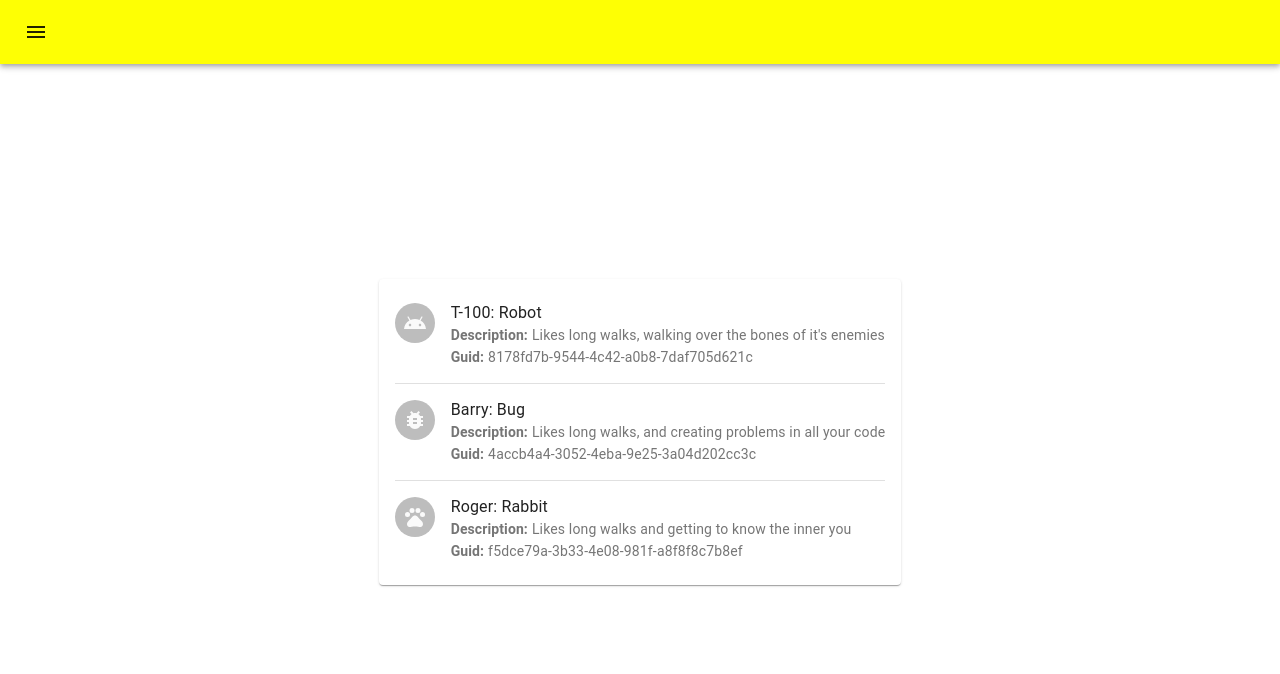
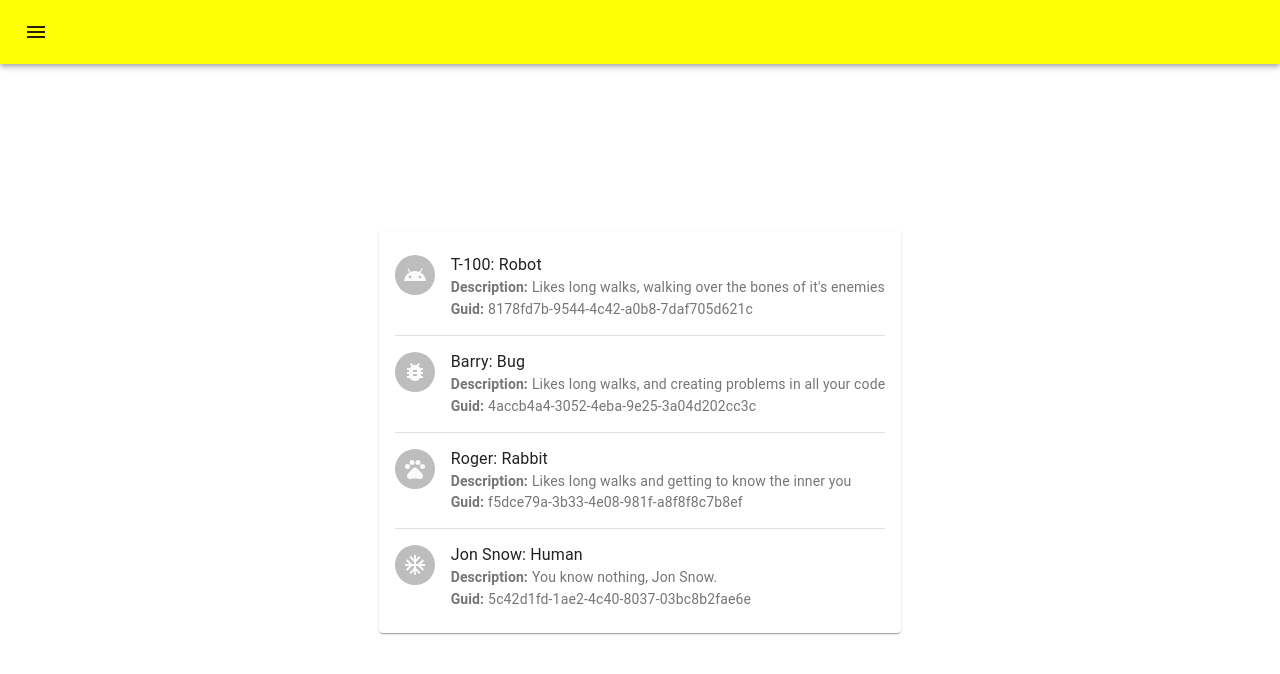
Before and after one commit to trxrse12/Trinny, a React (Create React App) app: page /problemThree in a window 1280 px wide. Shown: the top 674 px of the page. Built offline with nearby package versions, Linux system fonts and the light colour scheme.

Commit message:
Tasks finished, ready for refactoring

```diff
--- a/src/pages/QuestionThree/ProblemThree.tsx
+++ b/src/pages/QuestionThree/ProblemThree.tsx
@@ -32,7 +32,7 @@ const createMockData = () => {
       Icon: Pets,
       description: "Likes long walks and getting to know the inner you",
     }),
-    // createRowData({ species: null, name: null, Icon: null, description: null }),
+    createRowData({ species: null, name: null, Icon: null, description: null }),
   ];
 };
 
@@ -55,7 +55,6 @@ class ProblemThree extends Component {
   render() {
     const { classes }: any = this.props;
     const mockData = createMockData();
-    console.log('XXXXXXXXXXXXXXXXXXXXXXXXXXXx mockData=', mockData)
     return (
       <div className={classes.container}>
         <Paper>
```
